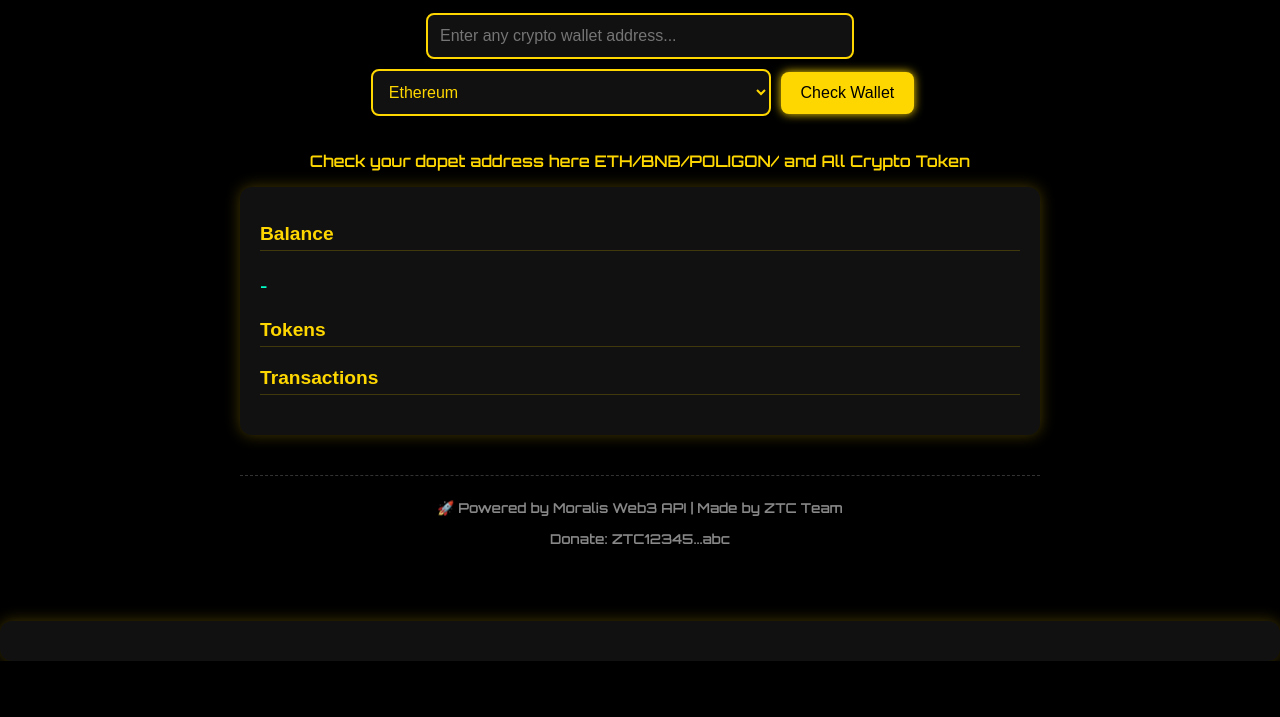
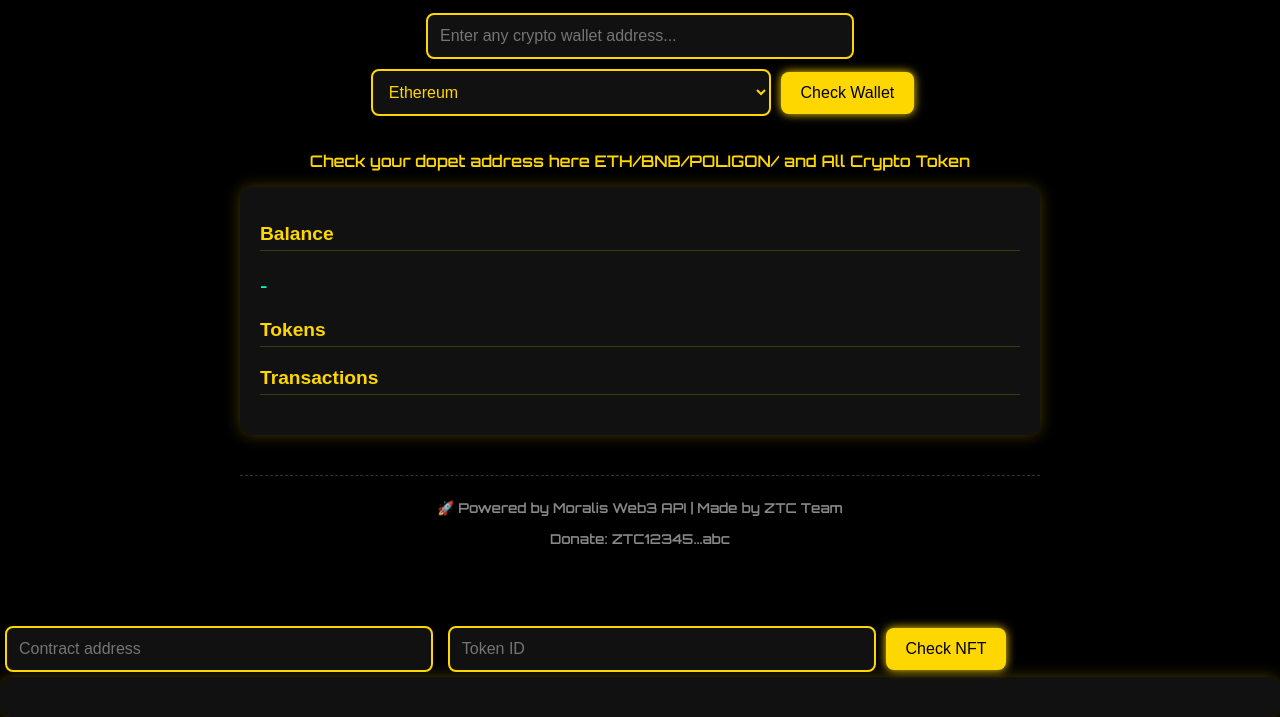
Before and after one commit to zuttorepo/AllWalletExplorer, a plain HTML site: page index.html in a window 1280 px wide. Shown: the part 151-868 px from the top of the page. Before the commit the page ends 812 px from the top, so only its background shows below. Drawn offline with Linux system fonts and the light colour scheme.

Commit message:
Update index.html
Signed-off-by: zuttorepo <walletzuttocoin@gmail.com>

```diff
--- a/index.html
+++ b/index.html
@@ -37,6 +37,12 @@
       <p>Donate: <span id="ztcAddress">ZTC12345...abc</span></p>
     </footer>
   </div>
+  <div class="nft-section">
+  <input type="text" id="contractInput" placeholder="Contract address" />
+  <input type="text" id="tokenIdInput" placeholder="Token ID" />
+  <button onclick="fetchNFT(contractInput.value, tokenIdInput.value)">Check NFT</button>
+</div>
+
   <div id="nftOutput" class="card"></div>
   <script src="main.js"></script>
 </body>
```
